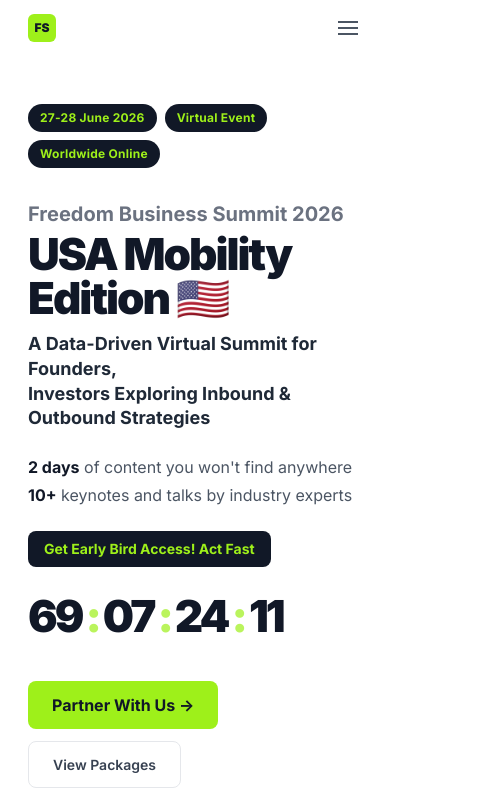
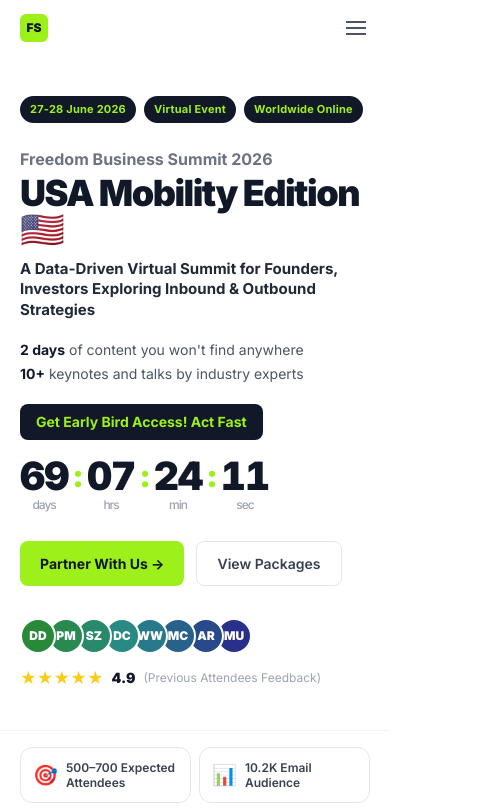
Before and after one commit to freedombusinesssummit-stack/proposal-usa, a Next.js app: page / in a window 390 px wide. Shown: the top 811 px of the page, 479 px wide, since content can reach past the window. Built offline with nearby package versions, Linux system fonts and the light colour scheme.

Commit message:
fix: mobile layout - countdown contained, rating under avatars, overflow-x hidden, better padding

```diff
--- a/src/app/globals.css
+++ b/src/app/globals.css
@@ -12,6 +12,7 @@
     background: #ffffff;
     color: #111827;
     -webkit-font-smoothing: antialiased;
+    overflow-x: hidden;
   }
   ::-webkit-scrollbar { width: 3px; }
   ::-webkit-scrollbar-track { background: #f1f5f9; }
@@ -24,8 +25,15 @@
     max-width: 1000px;
     margin-left: auto;
     margin-right: auto;
-    padding-left: 28px;
-    padding-right: 28px;
+    padding-left: 20px;
+    padding-right: 20px;
+  }
+
+  @media (min-width: 640px) {
+    .wrap {
+      padding-left: 28px;
+      padding-right: 28px;
+    }
   }
 
   /* Cards */
@@ -53,14 +61,22 @@
     display: inline-flex;
     align-items: center;
     gap: 5px;
-    padding: 5px 12px;
+    padding: 5px 10px;
     border-radius: 999px;
-    font-size: 12px;
+    font-size: 11px;
     font-weight: 700;
     letter-spacing: 0.02em;
     background: #111827;
     color: #9ef01a;
     border: none;
+    white-space: nowrap;
+  }
+
+  @media (min-width: 640px) {
+    .pill {
+      padding: 5px 12px;
+      font-size: 12px;
+    }
   }
 
   /* Green badge (subtle) */
@@ -108,7 +124,7 @@
     display: inline-flex;
     align-items: center;
     gap: 6px;
-    padding: 12px 24px;
+    padding: 11px 20px;
     background: #9ef01a;
     color: #111827;
     border-radius: 8px;
@@ -118,6 +134,7 @@
     transition: all 0.15s;
     border: none;
     cursor: pointer;
+    white-space: nowrap;
   }
   .btn-green:hover { background: #80cc10; transform: translateY(-1px); }
 
@@ -125,7 +142,7 @@
     display: inline-flex;
     align-items: center;
     gap: 6px;
-    padding: 12px 24px;
+    padding: 11px 20px;
     background: #111827;
     color: #9ef01a;
     border-radius: 8px;
@@ -135,6 +152,7 @@
     transition: all 0.15s;
     border: none;
     cursor: pointer;
+    white-space: nowrap;
   }
   .btn-dark:hover { background: #1f2937; transform: translateY(-1px); }
 
@@ -142,7 +160,7 @@
     display: inline-flex;
     align-items: center;
     gap: 6px;
-    padding: 12px 24px;
+    padding: 11px 20px;
     background: white;
     color: #374151;
     border-radius: 8px;
@@ -152,6 +170,7 @@
     border: 1px solid #e5e7eb;
     transition: all 0.15s;
     cursor: pointer;
+    white-space: nowrap;
   }
   .btn-outline:hover { border-color: #9ef01a; color: #111827; }
 
--- a/src/components/HeroSlide.tsx
+++ b/src/components/HeroSlide.tsx
@@ -12,12 +12,27 @@ function Countdown() {
     tick(); const id = setInterval(tick, 1000); return () => clearInterval(id);
   }, []);
   const pad = (n: number) => String(n).padStart(2, "0");
+
   return (
-    <div className="flex items-center gap-1 font-black tracking-tighter text-carbon-900" style={{ fontSize: "clamp(44px, 8vw, 72px)", letterSpacing: "-3px" }}>
-      <span>{pad(t.d)}</span><span style={{ color: "#9ef01a", opacity: 0.7 }}>:</span>
-      <span>{pad(t.h)}</span><span style={{ color: "#9ef01a", opacity: 0.7 }}>:</span>
-      <span>{pad(t.m)}</span><span style={{ color: "#9ef01a", opacity: 0.7 }}>:</span>
-      <span>{pad(t.s)}</span>
+    <div className="flex items-center gap-0" style={{ fontFamily: "'Inter', monospace", letterSpacing: "-1px" }}>
+      {[
+        { val: pad(t.d), label: "days" },
+        { val: pad(t.h), label: "hrs" },
+        { val: pad(t.m), label: "min" },
+        { val: pad(t.s), label: "sec" },
+      ].map((seg, i) => (
+        <div key={i} className="flex items-center">
+          <div className="text-center">
+            <div className="font-black text-carbon-900 leading-none tabular-nums" style={{ fontSize: "clamp(36px, 10vw, 64px)", letterSpacing: "-1px" }}>
+              {seg.val}
+            </div>
+            <div className="text-xs font-medium text-carbon-400 mt-0.5">{seg.label}</div>
+          </div>
+          {i < 3 && (
+            <span className="font-black mx-1 md:mx-2 mb-4" style={{ fontSize: "clamp(28px, 8vw, 52px)", color: "#9ef01a", lineHeight: 1 }}>:</span>
+          )}
+        </div>
+      ))}
     </div>
   );
 }
@@ -35,11 +50,11 @@ export default function HeroSlide() {
   const f = (d: number) => ({ opacity: show ? 1 : 0, transform: show ? "none" : "translateY(16px)", transition: `opacity 0.6s ease ${d}ms, transform 0.6s ease ${d}ms` });
 
   return (
-    <section id="hero" className="pt-14 bg-white">
+    <section id="hero" className="pt-14 bg-white overflow-x-hidden">
       <div className="wrap">
-        <div className="py-12 md:py-16">
+        <div className="py-10 md:py-16">
           {/* Date pills */}
-          <div className="flex flex-wrap items-center gap-2 mb-8" style={f(0)}>
+          <div className="flex flex-wrap items-center gap-2 mb-6" style={f(0)}>
             <span className="pill">27-28 June 2026</span>
             <span className="pill">Virtual Event</span>
             <span className="pill">Worldwide Online</span>
@@ -47,57 +62,68 @@ export default function HeroSlide() {
 
           {/* Title */}
           <div style={f(80)}>
-            <h3 className="text-xl font-bold text-carbon-500 mb-1">Freedom Business Summit 2026</h3>
-            <h1 className="font-black text-carbon-900 leading-none mb-3" style={{ fontSize: "clamp(44px, 7vw, 84px)", letterSpacing: "-2px" }}>
+            <h3 className="text-base md:text-xl font-bold text-carbon-500 mb-1">Freedom Business Summit 2026</h3>
+            <h1 className="font-black text-carbon-900 leading-none mb-3" style={{ fontSize: "clamp(36px, 7vw, 84px)", letterSpacing: "-1.5px" }}>
               USA Mobility Edition 🇺🇸
             </h1>
-            <h2 className="font-bold text-carbon-800 leading-snug mb-6" style={{ fontSize: "clamp(18px, 2.5vw, 26px)" }}>
-              A Data-Driven Virtual Summit for Founders,<br />Investors Exploring Inbound & Outbound Strategies
+            <h2 className="font-bold text-carbon-800 leading-snug mb-5" style={{ fontSize: "clamp(15px, 2.5vw, 24px)" }}>
+              A Data-Driven Virtual Summit for Founders,{" "}
+              Investors Exploring Inbound & Outbound Strategies
             </h2>
           </div>
 
-          <div className="flex flex-col gap-1 mb-6" style={f(150)}>
-            <p className="text-carbon-600 text-base"><strong className="text-carbon-900">2 days</strong> of content you won't find anywhere</p>
-            <p className="text-carbon-600 text-base"><strong className="text-carbon-900">10+</strong> keynotes and talks by industry experts</p>
+          <div className="flex flex-col gap-1 mb-5" style={f(150)}>
+            <p className="text-carbon-600 text-sm md:text-base"><strong className="text-carbon-900">2 days</strong> of content you won't find anywhere</p>
+            <p className="text-carbon-600 text-sm md:text-base"><strong className="text-carbon-900">10+</strong> keynotes and talks by industry experts</p>
           </div>
 
+          {/* Early bird pill */}
           <div className="mb-4" style={f(200)}>
             <span className="inline-block px-4 py-2 rounded-lg text-sm font-bold" style={{ background: "#111827", color: "#9ef01a" }}>
               Get Early Bird Access! Act Fast
             </span>
           </div>
 
-          <div className="mb-8" style={f(250)}><Countdown /></div>
+          {/* Countdown — contained */}
+          <div className="mb-7" style={f(250)}>
+            <Countdown />
+          </div>
 
-          <div className="flex flex-wrap gap-3 mb-10" style={f(320)}>
-            <a href="mailto:denis@fsummit.net" className="btn-green text-base">Partner With Us →</a>
+          {/* CTA buttons */}
+          <div className="flex flex-wrap gap-3 mb-8" style={f(320)}>
+            <a href="mailto:denis@fsummit.net" className="btn-green">Partner With Us →</a>
             <button onClick={() => document.getElementById("packages")?.scrollIntoView({ behavior: "smooth" })} className="btn-outline">View Packages</button>
           </div>
 
-          {/* Rating */}
-          <div className="flex items-center gap-3" style={f(380)}>
+          {/* Avatar stack */}
+          <div className="mb-3" style={f(360)}>
             <div className="flex -space-x-2">
               {["DD","PM","SZ","DC","WW","MC","AR","MU"].map((init, i) => (
-                <div key={i} className="w-9 h-9 rounded-full border-2 border-white flex items-center justify-center text-white text-xs font-black" style={{ background: `hsl(${130 + i * 15}, 55%, 35%)`, zIndex: 8 - i }}>{init}</div>
+                <div key={i} className="w-9 h-9 rounded-full border-2 border-white flex items-center justify-center text-white text-xs font-black flex-shrink-0"
+                  style={{ background: `hsl(${130 + i * 15}, 55%, 35%)`, zIndex: 8 - i }}>
+                  {init}
+                </div>
               ))}
             </div>
-            <div className="flex items-center gap-2">
-              <span className="text-yellow-400 text-lg">★★★★★</span>
-              <span className="font-black text-carbon-900">4.9</span>
-              <span className="text-carbon-500 text-sm">(Previous Attendees Feedback)</span>
-            </div>
+          </div>
+
+          {/* Rating — under avatars */}
+          <div className="flex items-center gap-2" style={f(400)}>
+            <span className="text-yellow-400 text-base">★★★★★</span>
+            <span className="font-black text-carbon-900 text-sm">4.9</span>
+            <span className="text-carbon-400 text-xs">(Previous Attendees Feedback)</span>
           </div>
         </div>
       </div>
 
-      {/* Meta stats — separate blocks */}
+      {/* Meta stats — 2×2 on mobile, 4 in row on desktop */}
       <div className="border-t border-carbon-100">
         <div className="wrap">
-          <div className="grid grid-cols-2 md:grid-cols-4 gap-3 py-5">
+          <div className="grid grid-cols-2 md:grid-cols-4 gap-2 md:gap-3 py-4">
             {META.map((m, i) => (
-              <div key={i} className="flex items-center gap-3 p-4 rounded-xl border border-carbon-200 bg-white hover:border-lime-300 transition-colors">
-                <span className="text-2xl flex-shrink-0">{m.icon}</span>
-                <span className="font-semibold text-sm text-carbon-700">{m.label}</span>
+              <div key={i} className="flex items-center gap-2 md:gap-3 p-3 md:p-4 rounded-xl border border-carbon-200 bg-white">
+                <span className="text-xl md:text-2xl flex-shrink-0 leading-none">{m.icon}</span>
+                <span className="font-semibold text-xs md:text-sm text-carbon-700 leading-tight">{m.label}</span>
               </div>
             ))}
           </div>
```
Also changed, not shown: 17 other files (tests, documents, lock files or other folders).
